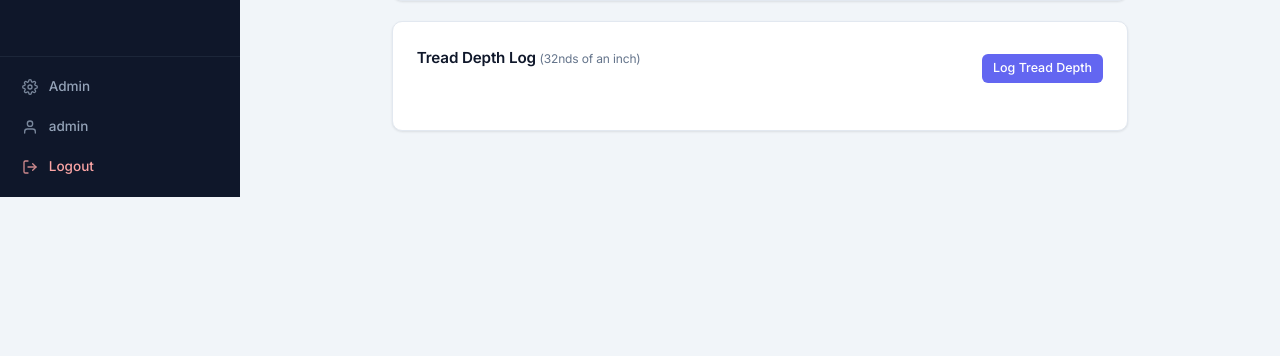
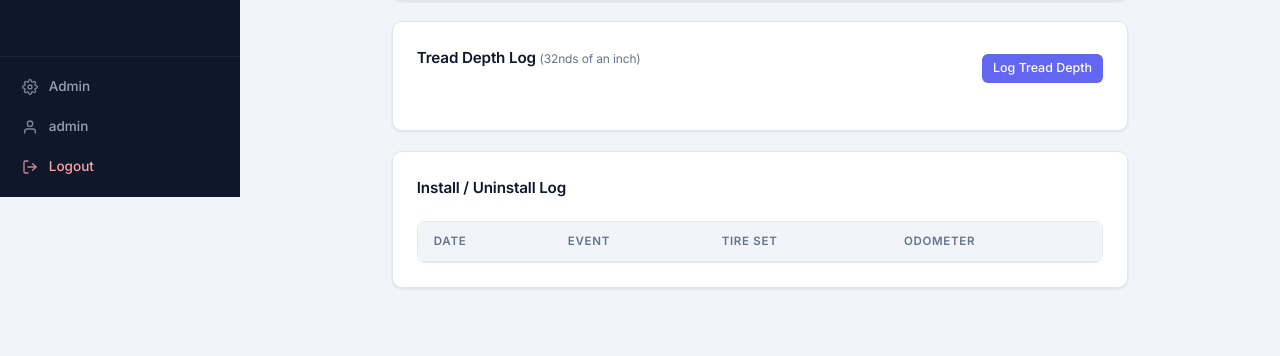
Before and after one commit to alreadyded1/VST, a Flask app: page /tires in a window 1280 px wide. Shown: the part 603-959 px from the top of the page. Before the commit the page ends 800 px from the top, so only its background shows below. Run offline with Flask 3, Linux system fonts and the light colour scheme; a user stored in the database is signed in; tables that the repository leaves empty hold one stand-in row (values such as "Sample post"); lists and menus that the app fills with data are empty.

Commit message:
Require date/mileage for tire installs and uninstalls; add install log
- Add tire_install_log table to track all install/uninstall events
- Install and uninstall endpoints now require a date and accept odometer
- Install also updates installed_date on the tire record
- New GET /api/tire-install-log endpoint returns events with tire name
- Install/Uninstall buttons now open modals for date + odometer input
- New Install/Uninstall Log section on the tires page

Co-Authored-By: Claude Sonnet 4.6 <noreply@anthropic.com>

```diff
--- a/app.py
+++ b/app.py
@@ -279,6 +279,22 @@ def init_db():
             db.commit()
         except sqlite3.OperationalError:
             pass
+
+        # Create tire_install_log table if it doesn't exist
+        db.execute('''
+            CREATE TABLE IF NOT EXISTS tire_install_log (
+                id INTEGER PRIMARY KEY AUTOINCREMENT,
+                tire_id INTEGER NOT NULL,
+                vehicle_id INTEGER NOT NULL,
+                event_type TEXT NOT NULL,
+                date TEXT NOT NULL,
+                odometer INTEGER,
+                created_at TIMESTAMP DEFAULT CURRENT_TIMESTAMP,
+                FOREIGN KEY (tire_id) REFERENCES tires(id),
+                FOREIGN KEY (vehicle_id) REFERENCES vehicle(id)
+            )
+        ''')
+        db.commit()
 
         # Create default admin user if no users exist
         admin_exists = db.execute('SELECT COUNT(*) as count FROM users').fetchone()
@@ -2126,13 +2142,20 @@ def update_tire(tire_id):
 @login_required
 def install_tire(tire_id):
     """Mark a tire set as currently installed (uninstalls others for the same vehicle)"""
+    data = request.json or {}
+    date = data.get('date')
+    odometer = data.get('odometer')
+    if not date:
+        return jsonify({'error': 'date is required'}), 400
     db = get_db()
     tire = db.execute('SELECT vehicle_id FROM tires WHERE id = ?', (tire_id,)).fetchone()
     if not tire:
         db.close()
         return jsonify({'error': 'Tire not found'}), 404
     db.execute('UPDATE tires SET is_installed = 0 WHERE vehicle_id = ?', (tire['vehicle_id'],))
-    db.execute('UPDATE tires SET is_installed = 1 WHERE id = ?', (tire_id,))
+    db.execute('UPDATE tires SET is_installed = 1, installed_date = ? WHERE id = ?', (date, tire_id))
+    db.execute('INSERT INTO tire_install_log (tire_id, vehicle_id, event_type, date, odometer) VALUES (?, ?, ?, ?, ?)',
+               (tire_id, tire['vehicle_id'], 'install', date, odometer))
     db.commit()
     db.close()
     return jsonify({'success': True})
@@ -2140,11 +2163,39 @@ def install_tire(tire_id):
 @app.route('/api/tires/<int:tire_id>/uninstall', methods=['POST'])
 @login_required
 def uninstall_tire(tire_id):
-    db = get_db()
+    data = request.json or {}
+    date = data.get('date')
+    odometer = data.get('odometer')
+    if not date:
+        return jsonify({'error': 'date is required'}), 400
+    db = get_db()
+    tire = db.execute('SELECT vehicle_id FROM tires WHERE id = ?', (tire_id,)).fetchone()
+    if not tire:
+        db.close()
+        return jsonify({'error': 'Tire not found'}), 404
     db.execute('UPDATE tires SET is_installed = 0 WHERE id = ?', (tire_id,))
+    db.execute('INSERT INTO tire_install_log (tire_id, vehicle_id, event_type, date, odometer) VALUES (?, ?, ?, ?, ?)',
+               (tire_id, tire['vehicle_id'], 'uninstall', date, odometer))
     db.commit()
     db.close()
     return jsonify({'success': True})
+
+@app.route('/api/tire-install-log', methods=['GET'])
+@login_required
+def get_tire_install_log():
+    vehicle_id = request.args.get('vehicle_id')
+    db = get_db()
+    query = '''
+        SELECT l.*, t.brand || COALESCE(' ' || NULLIF(t.model, ''), '') AS tire_name
+        FROM tire_install_log l
+        JOIN tires t ON t.id = l.tire_id
+    '''
+    if vehicle_id:
+        rows = db.execute(query + ' WHERE l.vehicle_id = ? ORDER BY l.date DESC, l.created_at DESC', (vehicle_id,)).fetchall()
+    else:
+        rows = db.execute(query + ' ORDER BY l.date DESC, l.created_at DESC').fetchall()
+    db.close()
+    return jsonify([dict(r) for r in rows])
 
 @app.route('/api/tires/<int:tire_id>', methods=['DELETE'])
 @login_required
--- a/templates/tires.html
+++ b/templates/tires.html
@@ -71,7 +71,74 @@
     <div id="treadReadingsList"></div>
 </div>
 
+<!-- Install / Uninstall Log -->
+<div class="card">
+    <h2 class="mb-2">Install / Uninstall Log</h2>
+    <div class="table-container">
+        <table>
+            <thead>
+                <tr>
+                    <th>Date</th>
+                    <th>Event</th>
+                    <th>Tire Set</th>
+                    <th>Odometer</th>
+                </tr>
+            </thead>
+            <tbody id="installLogBody"></tbody>
+        </table>
+    </div>
+    <p id="noInstallLog" style="display:none;color:var(--light-text);font-size:0.875rem;">No install/uninstall events logged yet.</p>
+</div>
+
 <!-- ── Modals ── -->
+
+<!-- Install Tire Modal -->
+<div id="installTireModal" class="modal">
+    <div class="modal-content">
+        <div class="modal-header">
+            <h3>Install Tire Set</h3>
+            <button class="close" onclick="closeModal('installTireModal')">&times;</button>
+        </div>
+        <form id="installTireForm" onsubmit="confirmInstallTire(event)">
+            <input type="hidden" id="installTireId">
+            <div style="display:grid;grid-template-columns:1fr 1fr;gap:0.75rem;">
+                <div class="form-group">
+                    <label>Installation Date *</label>
+                    <input type="date" id="installDate" required>
+                </div>
+                <div class="form-group">
+                    <label>Odometer (mi) *</label>
+                    <input type="number" id="installOdometer" min="0" placeholder="50000" required>
+                </div>
+            </div>
+            <button type="submit" class="btn btn-primary">Confirm Install</button>
+        </form>
+    </div>
+</div>
+
+<!-- Uninstall Tire Modal -->
+<div id="uninstallTireModal" class="modal">
+    <div class="modal-content">
+        <div class="modal-header">
+            <h3>Uninstall Tire Set</h3>
+            <button class="close" onclick="closeModal('uninstallTireModal')">&times;</button>
+        </div>
+        <form id="uninstallTireForm" onsubmit="confirmUninstallTire(event)">
+            <input type="hidden" id="uninstallTireId">
+            <div style="display:grid;grid-template-columns:1fr 1fr;gap:0.75rem;">
+                <div class="form-group">
+                    <label>Removal Date *</label>
+                    <input type="date" id="uninstallDate" required>
+                </div>
+                <div class="form-group">
+                    <label>Odometer (mi) *</label>
+                    <input type="number" id="uninstallOdometer" min="0" placeholder="50000" required>
+                </div>
+            </div>
+            <button type="submit" class="btn btn-primary">Confirm Uninstall</button>
+        </form>
+    </div>
+</div>
 
 <!-- Add Tire Modal -->
 <div id="addTireModal" class="modal">
@@ -343,7 +410,7 @@ document.addEventListener('DOMContentLoaded', () => {
     });
     // Set today as default date in modals
     const today = new Date().toISOString().split('T')[0];
-    ['rotDate', 'treadDate'].forEach(id => {
+    ['rotDate', 'treadDate', 'installDate', 'uninstallDate'].forEach(id => {
         const el = document.getElementById(id);
         if (el) el.value = today;
     });
@@ -353,6 +420,7 @@ function loadAll() {
     loadTires();
     loadRotations();
     loadTreadReadings();
+    loadInstallLog();
 }
 
 // ── Tires ──
@@ -507,18 +575,81 @@ function openEditTire(id) {
     openModal('addTireModal');
 }
 
-async function installTire(id) {
-    const res = await fetch(`/api/tires/${id}/install`, { method: 'POST' });
-    const data = await res.json();
-    if (data.success) { showAlert('Tire set marked as installed.', 'success'); loadTires(); }
-    else showAlert(data.error || 'Failed.', 'danger');
+function installTire(id) {
+    document.getElementById('installTireId').value = id;
+    document.getElementById('installOdometer').value = '';
+    openModal('installTireModal');
 }
 
-async function uninstallTire(id) {
-    const res = await fetch(`/api/tires/${id}/uninstall`, { method: 'POST' });
+async function confirmInstallTire(event) {
+    event.preventDefault();
+    const id = document.getElementById('installTireId').value;
+    const body = {
+        date: document.getElementById('installDate').value,
+        odometer: document.getElementById('installOdometer').value || null
+    };
+    const res = await fetch(`/api/tires/${id}/install`, { method: 'POST', headers: {'Content-Type':'application/json'}, body: JSON.stringify(body) });
     const data = await res.json();
-    if (data.success) { showAlert('Tire set uninstalled.', 'success'); loadTires(); }
-    else showAlert(data.error || 'Failed.', 'danger');
+    if (data.success) {
+        showAlert('Tire set marked as installed.', 'success');
+        closeModal('installTireModal');
+        loadAll();
+    } else {
+        showAlert(data.error || 'Failed.', 'danger');
+    }
+}
+
+function uninstallTire(id) {
+    document.getElementById('uninstallTireId').value = id;
+    document.getElementById('uninstallOdometer').value = '';
+    openModal('uninstallTireModal');
+}
+
+async function confirmUninstallTire(event) {
+    event.preventDefault();
+    const id = document.getElementById('uninstallTireId').value;
+    const body = {
+        date: document.getElementById('uninstallDate').value,
+        odometer: document.getElementById('uninstallOdometer').value || null
+    };
+    const res = await fetch(`/api/tires/${id}/uninstall`, { method: 'POST', headers: {'Content-Type':'application/json'}, body: JSON.stringify(body) });
+    const data = await res.json();
+    if (data.success) {
+        showAlert('Tire set uninstalled.', 'success');
+        closeModal('uninstallTireModal');
+        loadAll();
+    } else {
+        showAlert(data.error || 'Failed.', 'danger');
+    }
+}
+
+async function loadInstallLog() {
+    if (!vehicleId) return;
+    const res = await fetch(`/api/tire-install-log?vehicle_id=${vehicleId}`);
+    const log = await res.json();
+    const tbody = document.getElementById('installLogBody');
+    const noMsg = document.getElementById('noInstallLog');
+    if (!log.length) {
+        tbody.innerHTML = '';
+        noMsg.style.display = 'block';
+        return;
+    }
+    noMsg.style.display = 'none';
+    tbody.innerHTML = log.map(e => `
+        <tr>
+            <td>${e.date}</td>
+            <td>
+                <span style="font-size:0.75rem;font-weight:600;padding:0.15rem 0.5rem;border-radius:3px;
+                    ${e.event_type === 'install'
+                        ? 'background:#dcfce7;color:#16a34a;'
+                        : 'background:#f1f5f9;color:var(--light-text);'}">
+                    ${e.event_type === 'install' ? 'Installed' : 'Uninstalled'}
+                </span>
+            </td>
+            <td>${esc(e.tire_name || '—')}</td>
+            <td>${e.odometer ? Number(e.odometer).toLocaleString() + ' mi' : '—'}</td>
+        </tr>
+    `).join('');
 }
 
 async function deleteTire(id) {
```
